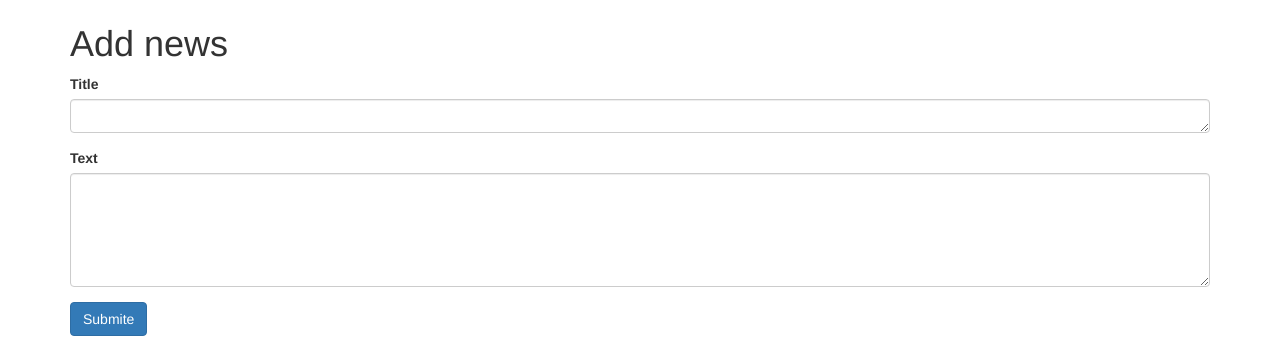
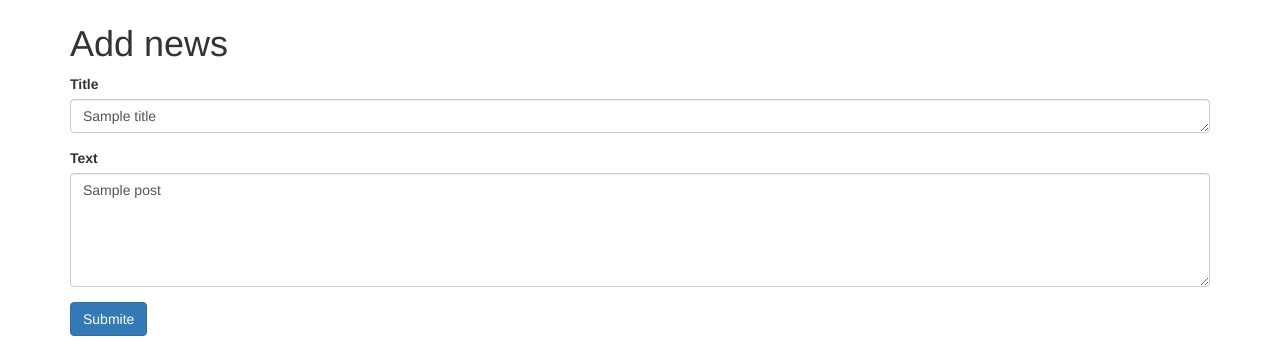
Before and after one commit to denyszamiatin/ma_shop, a Python web app: template templates/add_news.html in a window 1280 px wide. Shown: the part 338-678 px from the top of the page. Run offline with Jinja, Linux system fonts and the light colour scheme; the template is opened without the code that fills it: most values are stand-ins (such as "Sample title", 1, 10 or a date in 2020); some libraries are stand-ins or nearby versions.

Commit message:
add commit #5 task 44

```diff
--- a/app.py
+++ b/app.py
@@ -162,9 +162,11 @@ def add_news():
         title = request.form.get("title", "")
         post = request.form.get("post", "")
         id_user = session.get('user_id', 1)
-        news_.add(g.db, title, post, id_user)
         if not title or not post:
             flash('All fields must be filled in')
+            redirect(url_for('add_news'))
+        else:
+            news_.add(g.db, title, post, id_user)
     return render_template('add_news.html', title=title, post=post)
 
 
--- a/templates/add_news.html
+++ b/templates/add_news.html
@@ -10,11 +10,11 @@
     <form method="post">
          <div class="form-group">
             <label class="col-form-label">Title</label>
-            <textarea class="form-control" name="title"  rows="1"></textarea>
+            <textarea class="form-control" name="title" rows="1">{{ title }}</textarea>
         </div>
         <div class="form-group">
             <label class="col-form-label">Text</label>
-            <textarea class="form-control" name="post"  rows="5"></textarea>
+            <textarea class="form-control" name="post" rows="5">{{ post }}</textarea>
         </div>
         <div class="form-group">
             <button type="submit" class="btn btn-primary">Submite</button>
```
